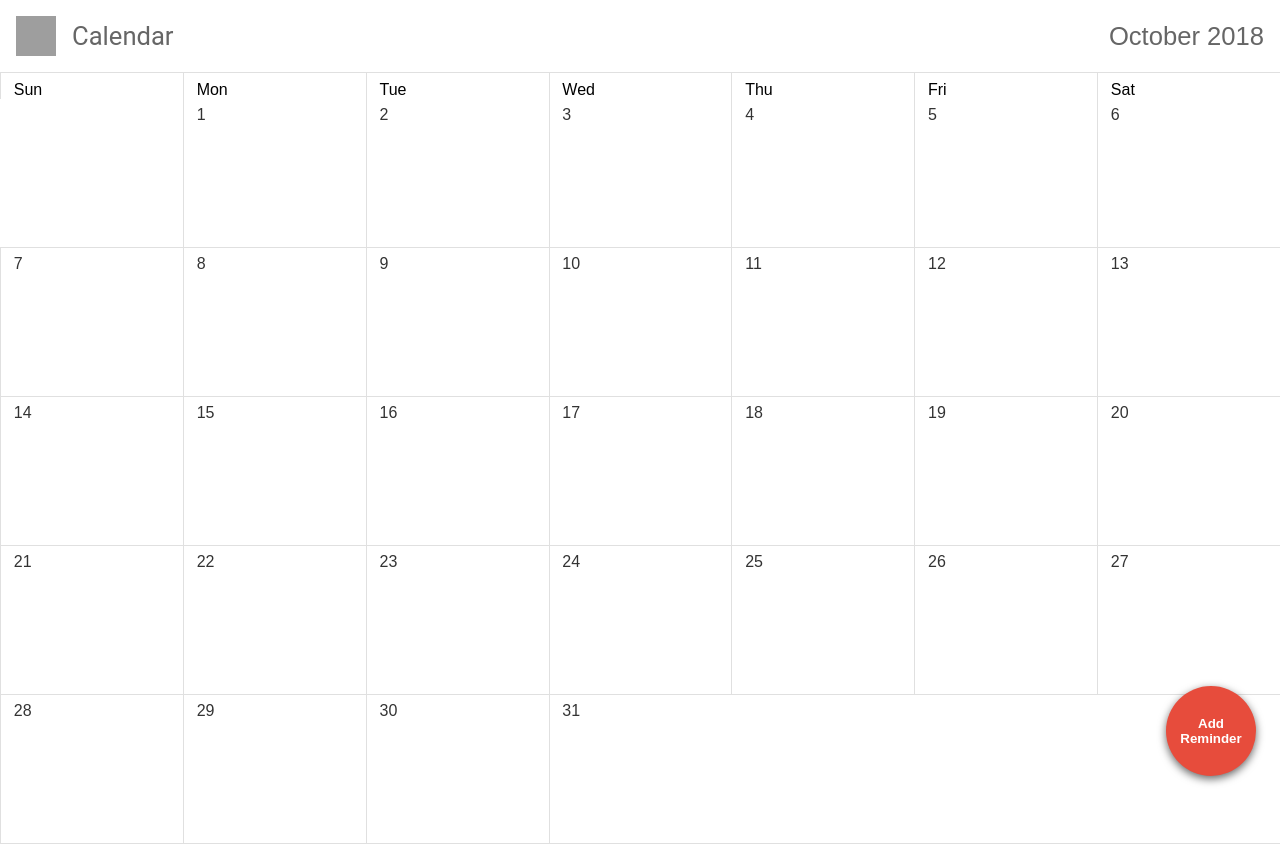
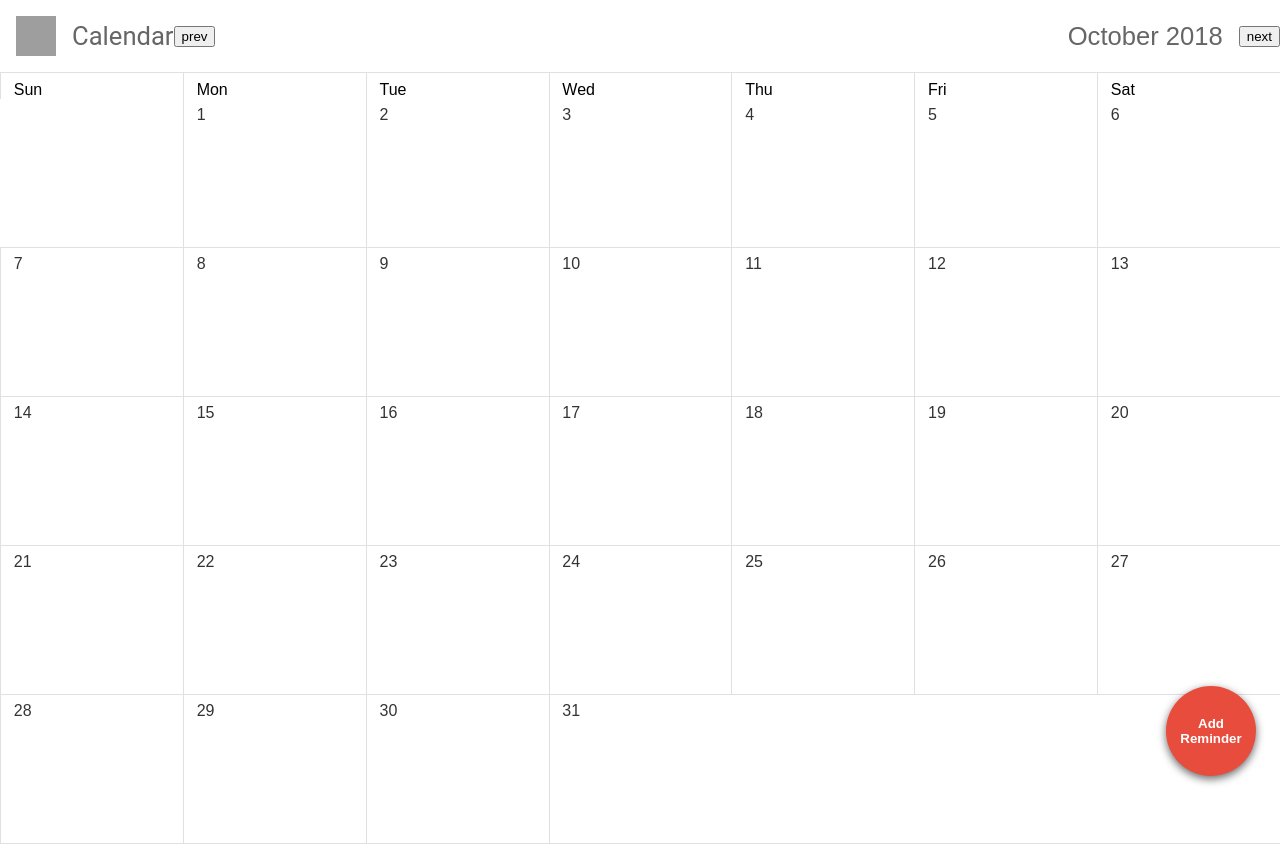
Before and after one commit to theboynextdoor/calendar-app, a React (Create React App) app: page / in a window 1280 px wide. Built offline with nearby package versions, Linux system fonts and the light colour scheme; grey boxes are pictures that could not be loaded.

Commit message:
Move masthead to app.js; Can cycle through months using prev and next button

```diff
--- a/src/App.js
+++ b/src/App.js
@@ -2,7 +2,10 @@ import React, { Component } from "react";
 
 // Internal Components
 import Calendar from "./components/Calendar";
-
+import MastHead from "./components/MastHead";
+import subMonths from "date-fns/sub_months";
+import addMonths from "date-fns/add_months";
+import format from "date-fns/format";
 // CSS
 import "./util.css";
 import "./App.css";
@@ -10,10 +13,43 @@ import "./App.css";
 // Images
 import "./logo.svg";
 
+//TODO
+
 class App extends Component {
+  constructor(props) {
+    super(props);
+    this.state = {
+      month: new Date()
+    };
+
+    this.handleNextButtonClick = this.handleNextButtonClick.bind(this);
+    this.handlePrevButtonClick = this.handlePrevButtonClick.bind(this);
+  }
+
+  handlePrevButtonClick() {
+    this.setState({
+      month: subMonths(this.state.month, 1)
+    });
+  }
+
+  handleNextButtonClick() {
+    this.setState({
+      month: addMonths(this.state.month, 1)
+    });
+  }
+
   render() {
+    let { month } = this.state;
+
     return (
-      <Calendar />
+      <div className="container">
+        <MastHead
+          title={format(month, "MMMM GGGG")}
+          onPrevButtonClick={this.handlePrevButtonClick}
+          onNextButtonClick={this.handleNextButtonClick}
+        />
+        <Calendar month={month}/>
+      </div>
     );
   }
 }
--- a/src/components/Calendar/Views/Day.js
+++ b/src/components/Calendar/Views/Day.js
@@ -17,9 +17,5 @@ Day.propTypes = {
     day: PropTypes.string
 };
 
-Day.defaultProps = {
-    style: {},
-    reminder: {}
-};
 
 export default Day;
--- a/src/components/Calendar/index.js
+++ b/src/components/Calendar/index.js
@@ -8,6 +8,9 @@ import Header from "./Views/Header";
 import Weeks from "./Views/Weeks";
 
 import format from "date-fns/format";
+import eachDay from "date-fns/each_day";
+import startOfMonth from "date-fns/start_of_month";
+import lastDayOfMonth from "date-fns/last_day_of_month";
 
 import { openReminderForm } from "../../actions/actions.js";
 
@@ -36,15 +39,8 @@ class Calendar extends Component {
   }
 
   /** Handlers **/
-
   handleReminderButtonClick() {
     this.setState({
-      title: "",
-      id: "",
-      startTime: "",
-      endTime: "",
-      date: "",
-      color: "",
       type: "add"
     });
 
@@ -86,16 +82,19 @@ class Calendar extends Component {
     });
   }
 
+  getDatesInMonth(month) {
+    let dates = eachDay(startOfMonth(month), lastDayOfMonth(month));
+    return dates.map((date) => format(date, "YYYY-MM-DD"));
+  }
+
   render() {
-    let dates = Object.keys(this.props.days);
+    let specifiedMonth = this.getDatesInMonth(this.props.month);
 
     return (
-      <div className="container">
-      <MastHead title={format(dates[0], "MMMM GGGG")} />
       <div className="calendar">
         <Header />
         <Weeks
-          dates={dates}
+          dates={specifiedMonth}
           onClick={this.handleReminderClick}
           getReminders={this.getRemindersFromDay}
         />
@@ -110,7 +109,6 @@ class Calendar extends Component {
         />
         <button className="btn bg-red btn--round btn--float" onClick={this.handleReminderButtonClick}>Add Reminder</button>
       </div>
-      </div>
     );
   }
 }
--- a/src/components/MastHead/index.js
+++ b/src/components/MastHead/index.js
@@ -3,11 +3,13 @@ import Logo from './Views/Logo';
 import Title from './Views/Title';
 import './style.css';
 
-function MastHead({title}) {
+function MastHead(props) {
     return (
         <header className='masthead'>
             <Logo src="https://www.gstatic.com/images/branding/product/1x/calendar_48dp.png" text="Calendar" />
-            <Title title={title} />
+            <button onClick={props.onPrevButtonClick} className="btn--prev">prev</button>
+            <Title title={props.title} />
+            <button onClick={props.onNextButtonClick} className="btn--next">next</button>
         </header>
     );
 }
--- a/src/initState.js
+++ b/src/initState.js
@@ -1,6 +1,7 @@
-import eachDay from 'date-fns/each_day';
-import lastDayOfMonth from 'date-fns/last_day_of_month';
-import format from 'date-fns/format'
+import eachDay from "date-fns/each_day";
+import lastDayOfMonth from "date-fns/last_day_of_month";
+import format from "date-fns/format"
+import addYears from "date-fns/add_years";
 
 // private method
 function firstDay(date) {
@@ -10,7 +11,7 @@ function firstDay(date) {
 
 function initState(date) {
     return {
-        expansionFilter: 'BY_MONTH',
+        expansionFilter: "BY_MONTH",
         days: initDays(date),
         reminders: {},
         showReminderForm: false
@@ -18,8 +19,8 @@ function initState(date) {
 }
 
 export function initDays(date) {
-    var dates = eachDay(firstDay(date), lastDayOfMonth(date));
-    var dateFormat = 'YYYY-MM-DD';
+    var dates = eachDay(firstDay(date), addYears(date, 1));
+    var dateFormat = "YYYY-MM-DD";
     var days = {};
 
     dates.forEach((date) => {
```
